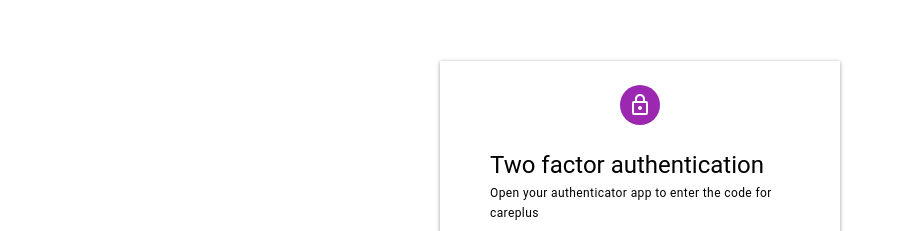
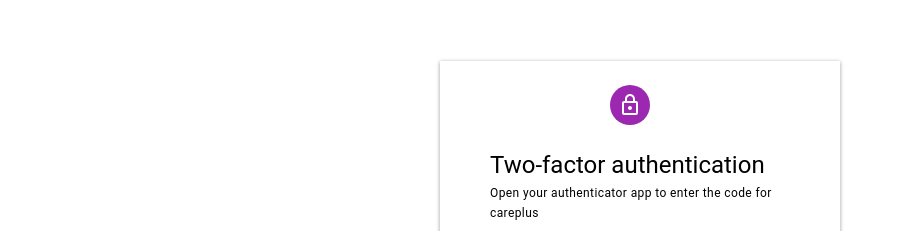
Before and after one commit to sdarnadeem/careplus-admin, a Next.js app: page /auth in a window 1280 px wide. Shown: the part 131-362 px from the top of the page, without its empty margins (0-904 px from the left). Built offline with nearby package versions, Linux system fonts and the light colour scheme.

Commit message:
finish auth page

```diff
--- a/pages/auth.js
+++ b/pages/auth.js
@@ -25,8 +25,14 @@
         height="400px"
         sx={{ boxShadow: "rgba(0, 0, 0, 0.4) 0px 1px 4px", padding: "0 50px" }}
       >
-        <Grid container item alignItems="center" justifyContent="center">
-          <Avatar sx={{ m: 1, bgcolor: "secondary.main" }} mr="20px">
+        <Grid
+          container
+          item
+          alignItems="center"
+          justifyContent="center"
+          pr="20px"
+        >
+          <Avatar sx={{ m: 1, bgcolor: "secondary.main" }}>
             <LockOutlinedIcon />
           </Avatar>
         </Grid>
@@ -40,7 +46,7 @@
         >
           <Grid item>
             <Typography variant="h5" component="h5">
-              Two factor authentication
+              Two-factor authentication
             </Typography>
           </Grid>
           <Grid item sx={{ width: "fit-content" }}>
```
